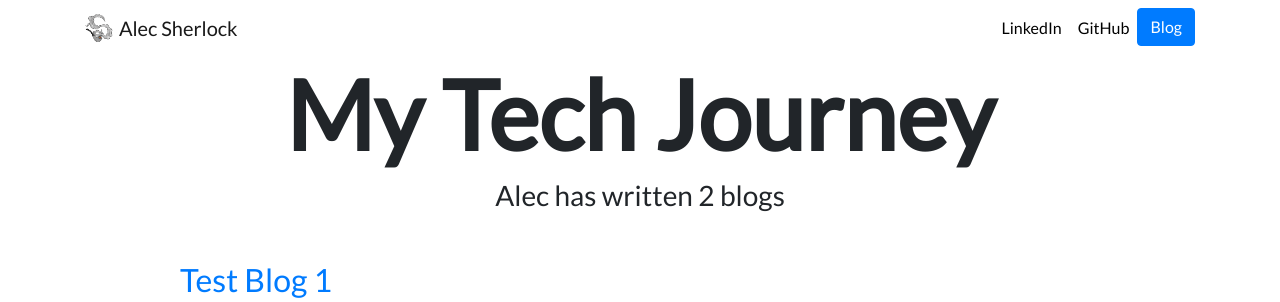
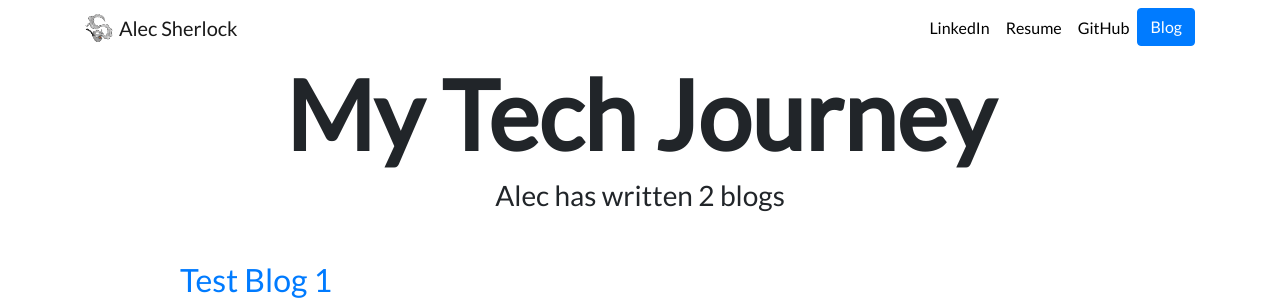
Before and after one commit to ahsherlock/personalPortfolio, a Django app: page /blog/ in a window 1280 px wide. Shown: the top 302 px of the page. Run offline with Django 3.2, Linux system fonts and the light colour scheme; data comes from the database, SQL or seed files in the repository; some libraries are stand-ins or nearby versions.

Commit message:
added Resume and Resume link to nav bar

```diff
--- a/templates/personalPortfolio/base.html
+++ b/templates/personalPortfolio/base.html
@@ -35,6 +35,9 @@
           <li class="nav-item">
             <a class="nav-link" href="https://www.linkedin.com/in/alec-sherlock-b9b9b7140/" target="_blank">LinkedIn</a>
           </li>
+            <li class="nav-item">
+            <a class="nav-link" href="{% static 'portfolio/myResume.pdf' %}" target="_blank">Resume</a>
+          </li>
 
             <li class="nav-item">
             <a class="nav-link" href="https://github.com/ahsherlock" target="_blank">GitHub</a>
```
Also changed, not shown: 1 other file.
